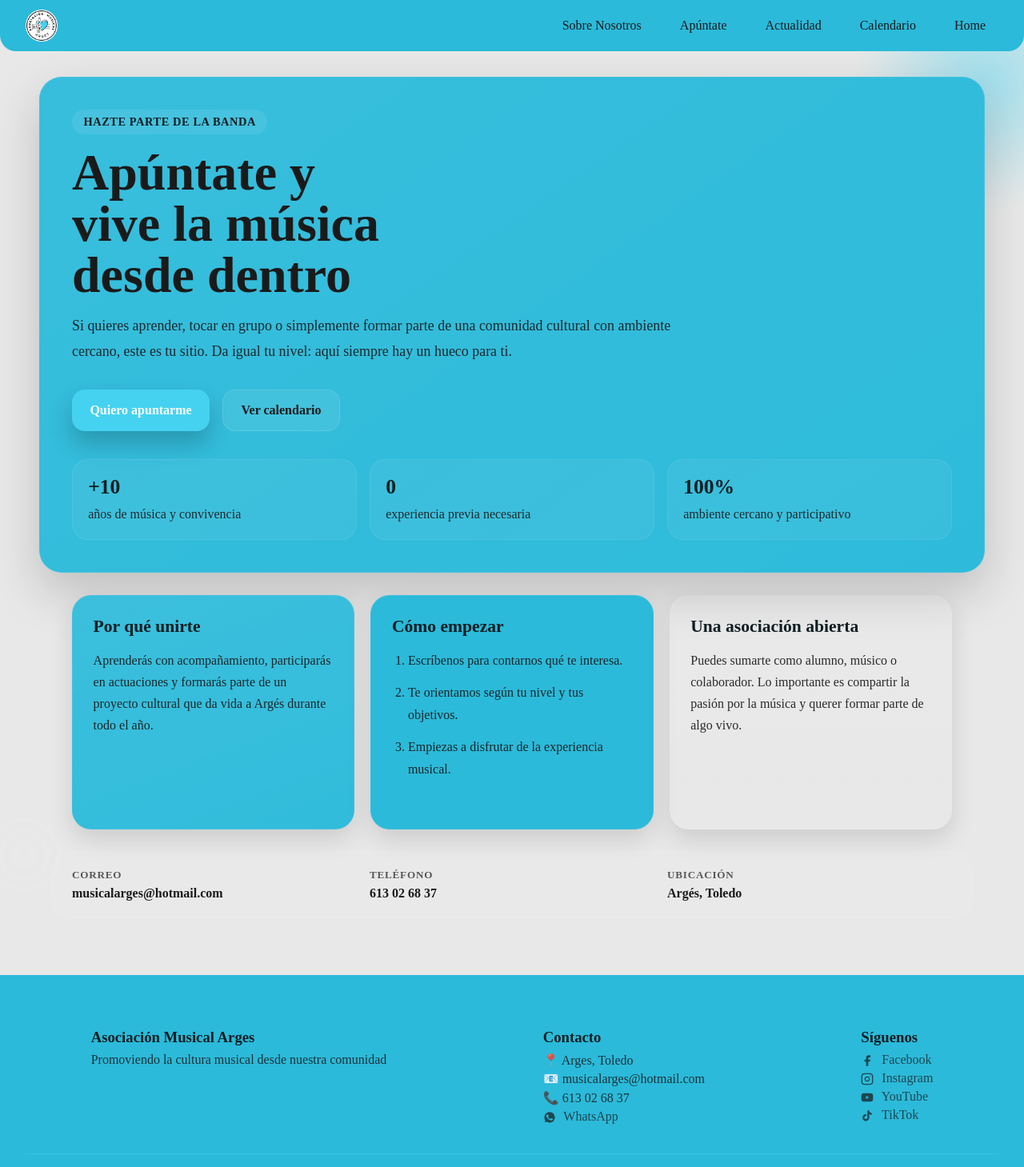
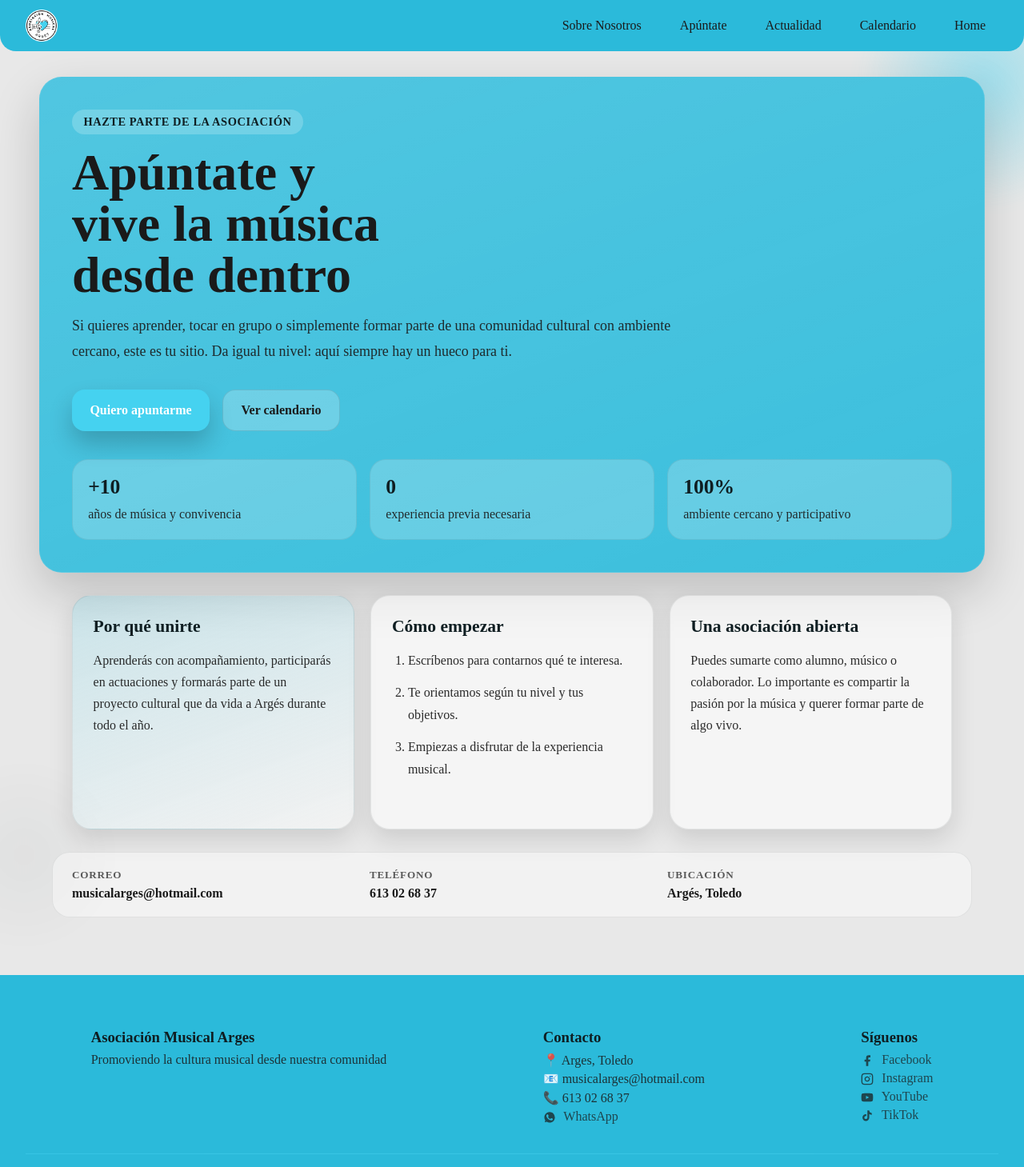
Before and after one commit to JavierPs287/amusicalarges-fe, an Angular app: page /apuntate in a window 1280 px wide. Shown: the top 1459 px of the page at 80% size. Built offline with nearby package versions, Linux system fonts and the light colour scheme.

Commit message:
FIX cards y modo claro

```diff
--- a/src/app/component/apuntate/apuntate.css
+++ b/src/app/component/apuntate/apuntate.css
@@ -45,7 +45,7 @@
 	padding: 2.5rem;
 	border-radius: 28px;
 	background:
-		linear-gradient(145deg, rgba(255, 255, 255, 0.06), rgba(255, 255, 255, 0.015)),
+		linear-gradient(160deg, rgba(255, 255, 255, 0.18), rgba(255, 255, 255, 0.08)),
 		var(--nav-bg);
 	box-shadow: 0 24px 60px rgba(0, 0, 0, 0.18);
 	border: 1px solid rgba(255, 255, 255, 0.08);
@@ -57,7 +57,7 @@
 	gap: 0.5rem;
 	padding: 0.45rem 0.9rem;
 	border-radius: 999px;
-	background: rgba(255, 255, 255, 0.08);
+	background: rgba(255, 255, 255, 0.2);
 	color: var(--footer-heading);
 	font-size: 0.9rem;
 	font-weight: 700;
@@ -110,9 +110,9 @@
 }
 
 .secondary-btn {
-	background: rgba(255, 255, 255, 0.08);
+	background: rgba(255, 255, 255, 0.22);
 	color: var(--text);
-	border: 1px solid rgba(255, 255, 255, 0.12);
+	border: 1px solid rgba(15, 30, 34, 0.12);
 }
 
 .primary-btn:hover,
@@ -130,8 +130,8 @@
 .highlight {
 	padding: 1.2rem;
 	border-radius: 20px;
-	background: rgba(255, 255, 255, 0.05);
-	border: 1px solid rgba(255, 255, 255, 0.08);
+	background: rgba(255, 255, 255, 0.2);
+	border: 1px solid rgba(15, 30, 34, 0.08);
 }
 
 .number {
@@ -160,13 +160,13 @@
 	min-height: 240px;
 	padding: 1.6rem;
 	border-radius: 24px;
-	background: var(--nav-bg);
+	background: rgba(255, 255, 255, 0.55);
 	box-shadow: 0 12px 30px rgba(0, 0, 0, 0.12);
-	border: 1px solid rgba(255, 255, 255, 0.06);
+	border: 1px solid rgba(15, 30, 34, 0.08);
 }
 
 .info-card.accent {
-	background: linear-gradient(160deg, rgba(255, 255, 255, 0.08), rgba(255, 255, 255, 0.03)), var(--nav-bg);
+	background: linear-gradient(160deg, rgba(69, 210, 240, 0.18), rgba(255, 255, 255, 0.45));
 }
 
 .info-card h2 {
@@ -191,10 +191,6 @@
 	margin-top: 0.85rem;
 }
 
-.quote {
-	background: linear-gradient(180deg, rgba(255, 255, 255, 0.07), rgba(255, 255, 255, 0.02));
-}
-
 .contact-band {
 	max-width: 1100px;
 	margin: 1.75rem auto 0;
@@ -203,8 +199,8 @@
 	grid-template-columns: repeat(3, minmax(0, 1fr));
 	gap: 1rem;
 	border-radius: 22px;
-	background: rgba(255, 255, 255, 0.06);
-	border: 1px solid rgba(255, 255, 255, 0.08);
+	background: rgba(255, 255, 255, 0.42);
+	border: 1px solid rgba(15, 30, 34, 0.08);
 }
 
 .contact-band > div {
@@ -229,6 +225,47 @@
 
 .contact-band a:hover {
 	text-decoration: underline;
+}
+
+:host-context(body:not(.dark)) .apuntate::after {
+	opacity: 0.3;
+	background: radial-gradient(circle, rgba(15, 30, 34, 0.12), transparent 70%);
+}
+
+:host-context(body.dark) .hero-card {
+	background:
+		linear-gradient(145deg, rgba(255, 255, 255, 0.06), rgba(255, 255, 255, 0.015)),
+		var(--nav-bg);
+	border-color: rgba(255, 255, 255, 0.08);
+}
+
+:host-context(body.dark) .eyebrow {
+	background: rgba(255, 255, 255, 0.08);
+	color: var(--footer-heading);
+}
+
+:host-context(body.dark) .secondary-btn {
+	background: rgba(255, 255, 255, 0.08);
+	border-color: rgba(255, 255, 255, 0.12);
+}
+
+:host-context(body.dark) .highlight {
+	background: rgba(255, 255, 255, 0.05);
+	border-color: rgba(255, 255, 255, 0.08);
+}
+
+:host-context(body.dark) .info-card {
+	background: var(--nav-bg);
+	border-color: rgba(255, 255, 255, 0.06);
+}
+
+:host-context(body.dark) .info-card.accent {
+	background: linear-gradient(160deg, rgba(255, 255, 255, 0.08), rgba(255, 255, 255, 0.03)), var(--nav-bg);
+}
+
+:host-context(body.dark) .contact-band {
+	background: rgba(255, 255, 255, 0.06);
+	border-color: rgba(255, 255, 255, 0.08);
 }
 
 @media (max-width: 900px) {
--- a/src/app/component/apuntate/apuntate.html
+++ b/src/app/component/apuntate/apuntate.html
@@ -1,6 +1,6 @@
 <section class="apuntate">
 	<div class="hero-card">
-		<div class="eyebrow">Hazte parte de la banda</div>
+		<div class="eyebrow">Hazte parte de la Asociación</div>
 		<h1>Apúntate y vive la música desde dentro</h1>
 		<p class="intro">
 			Si quieres aprender, tocar en grupo o simplemente formar parte de una comunidad cultural con ambiente cercano,
@@ -48,7 +48,7 @@
 			</ol>
 		</article>
 
-		<article class="info-card quote">
+		<article class="info-card">
 			<h2>Una asociación abierta</h2>
 			<p>
 				Puedes sumarte como alumno, músico o colaborador. Lo importante es compartir la pasión por la música y
```
